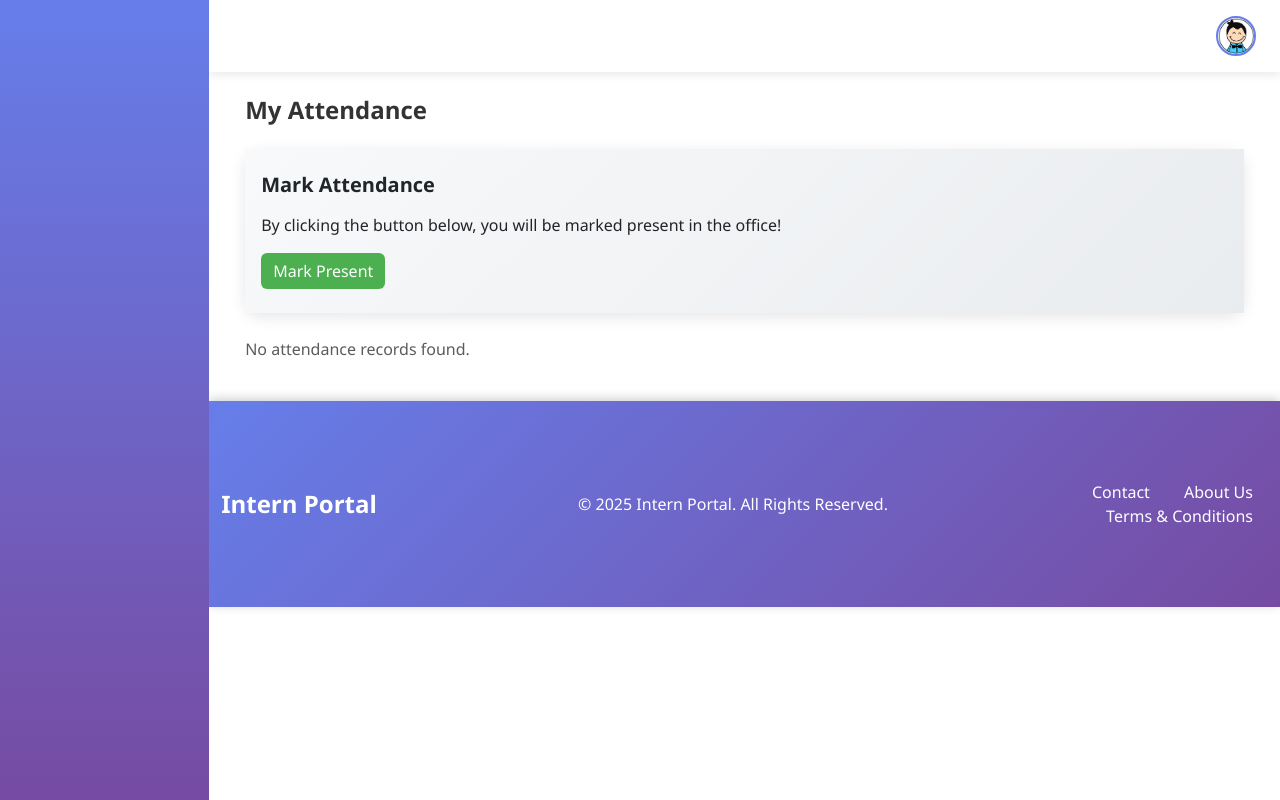
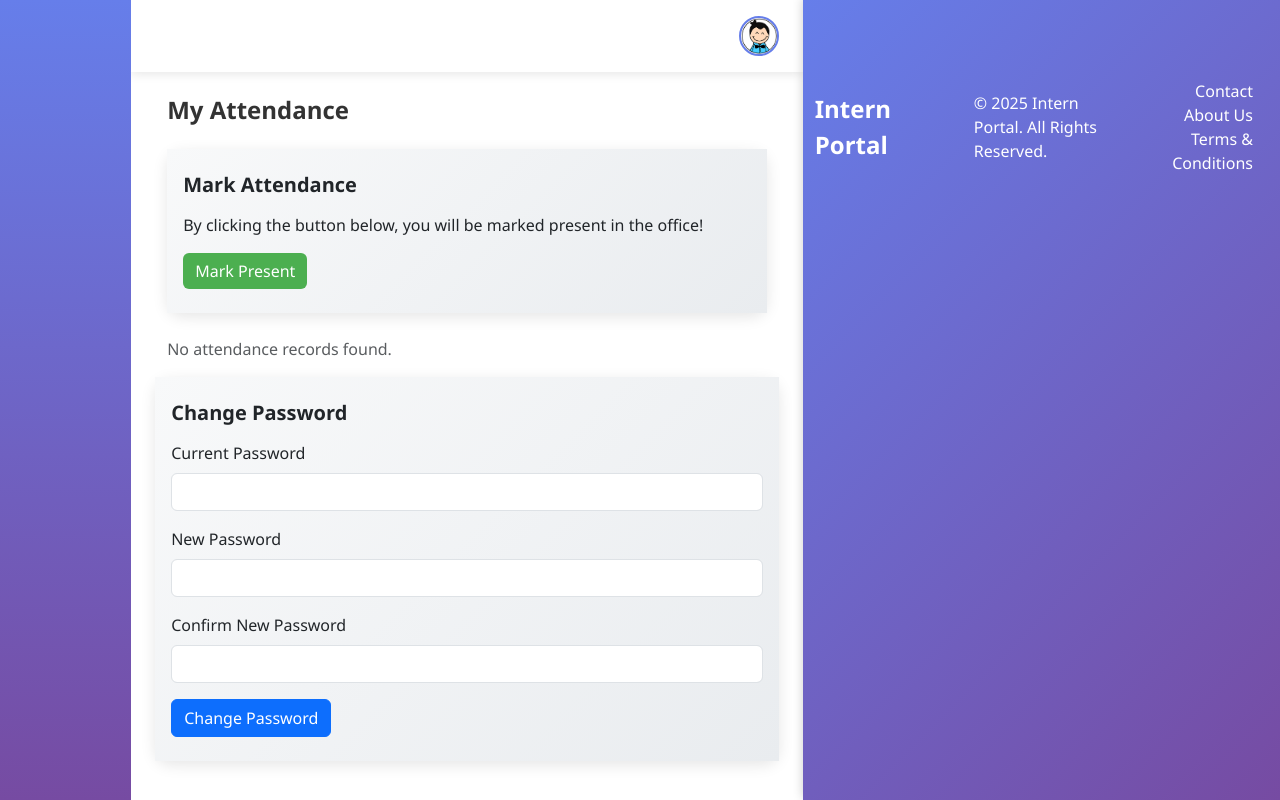
Before and after one commit to RajeshKc777/InternProject, a Django app: page /attendance/ in a window 1280 px wide. Run offline with Django 5.2, Linux system fonts and the light colour scheme; a user stored in the database is signed in; data comes from the database, SQL or seed files in the repository; some libraries are stand-ins or nearby versions.

Commit message:
chenge password section add in attendance section

```diff
--- a/templates/attendance/attendance.html
+++ b/templates/attendance/attendance.html
@@ -272,6 +272,39 @@
                         {% endif %}
                     </div>
                 </div>
+
+                    <!-- Change Password Section -->
+    <div class="col-12">
+        <div class="card">
+            <div class="card-body py-4">
+                <h5 class="mb-3 fw-bold">Change Password</h5>
+                <form method="POST" action="{% url 'change_password' %}">
+                    {% csrf_token %}
+                    <div class="mb-3">
+                        <label for="old_password" class="form-label">Current Password</label>
+                        <input type="password" class="form-control" id="old_password" name="old_password" required>
+                    </div>
+                    <div class="mb-3">
+                        <label for="new_password1" class="form-label">New Password</label>
+                        <input type="password" class="form-control" id="new_password1" name="new_password1" required>
+                    </div>
+                    <div class="mb-3">
+                        <label for="new_password2" class="form-label">Confirm New Password</label>
+                        <input type="password" class="form-control" id="new_password2" name="new_password2" required>
+                    </div>
+                    <button type="submit" class="btn btn-primary">Change Password</button>
+                </form>
+                {% if messages %}
+                    {% for message in messages %}
+                        <p class="mt-3 text-{{ message.tags }}">{{ message }}</p>
+                    {% endfor %}
+                {% endif %}
+            </div>
+        </div>
+    </div>
+                    <!-- End Change Password Section -->
+                </div>
+
             </main>
             <footer class="footer">
                 <div class="container-fluid">
```
